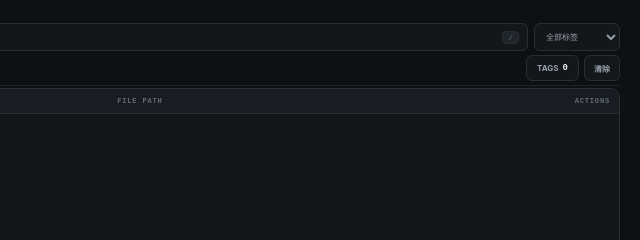
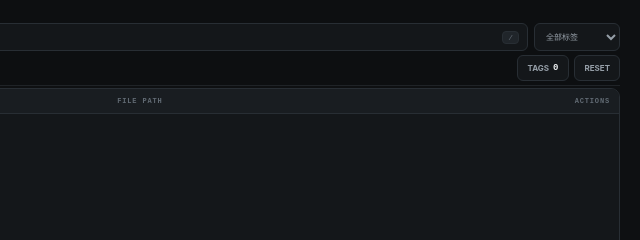
Before and after one commit to pixelwindlink/WorkPerch, an Electron app: page index.html in a window 1280 px wide. Shown: the part 143-383 px from the top of the page, 640-1280 px from the left. Drawn offline with Linux system fonts and the light colour scheme; no server answers.

Commit message:
chore(ui): label filter reset buttons as RESET.
Use the same RESET label on paths and notes filter rows instead of 清除.

Co-authored-by: Cursor <cursoragent@cursor.com>

```diff
--- a/index.html
+++ b/index.html
@@ -98,7 +98,7 @@
             <button class="quiet-button path-abnormal-button" id="abnormalPathsButton" type="button" title="只看异常路径" aria-label="只看异常路径" aria-pressed="false">异常 <b>0</b></button>
             <button class="quiet-button danger-text path-cleanup-abnormal-button" id="cleanupAbnormalPathsButton" type="button" title="删除当前可见异常路径" hidden>清理异常</button>
             <button class="quiet-button group-registry-button" id="manageGroupsButton" type="button">TAGS <b id="groupCount">0</b></button>
-            <button class="quiet-button clear-filter" id="clearPathFilter" type="button">清除</button>
+            <button class="quiet-button clear-filter" id="clearPathFilter" type="button">RESET</button>
           </div>
         </div>
 
@@ -195,7 +195,7 @@
               <kbd class="filter-cycle-hint" aria-hidden="true">⇧Tab</kbd>
             </div>
             <button class="quiet-button group-registry-button" id="manageNoteGroupsButton" type="button">TAGS <b id="noteGroupCount">0</b></button>
-            <button class="quiet-button clear-filter" id="clearNoteFilter" type="button">清除</button>
+            <button class="quiet-button clear-filter" id="clearNoteFilter" type="button">RESET</button>
           </div>
         </div>
 
```
